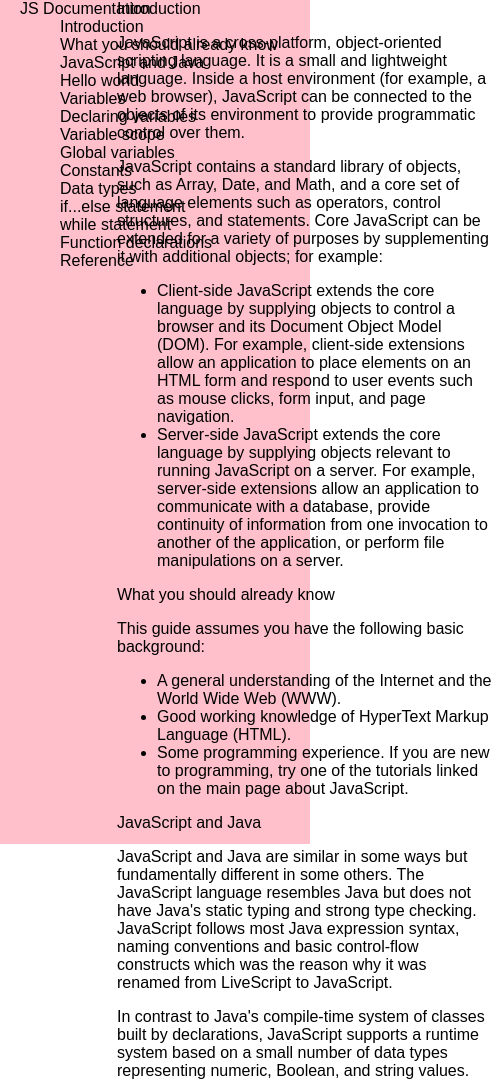
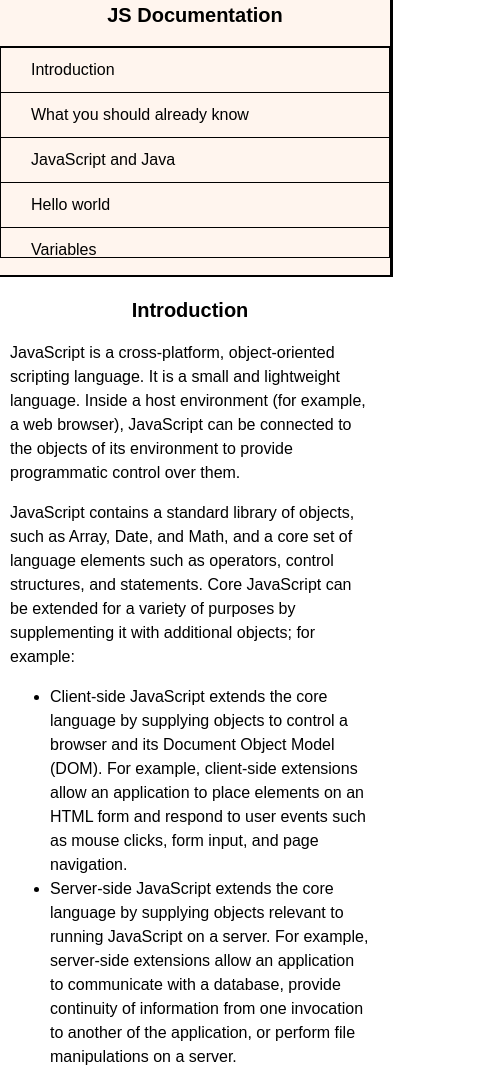
Before and after one commit to Stacy-Riley/fcc-technical-documentation-page, a plain HTML site: page index.html in a window 390 px wide. Shown: the top 1079 px of the page, 491 px wide, since content can reach past the window. Drawn offline with Linux system fonts and the light colour scheme.

Commit message:
Final style for project

```diff
--- a/css/main.css
+++ b/css/main.css
@@ -1,52 +1,116 @@
-body {
+html, body {
 	min-width: 290px;
-}
-
-/*Navbar*/
-
-.navbar-container {
-	position: relative;
-	max-width: 25%;
-	background-color: red;
-}
-header h1 {
-	font-size: 20px;
-	text-align: center;
+	line-height: 1.5;
 }
 
 #navbar {
+	border-right: solid;
+	margin: 0;
 	position: fixed;
 	min-width: 290px;
 	top: 0px;
 	left: 0px;
-	background-color: pink;
-	padding-left: 20px;
-	width: 33%;
-	/*makes whole left side fill to bottom- infinite*/
+	background-color: #FFF5EE;
+/*makes whole left side fill to bottom- infinite*/
 	height: 100%;
-	/* z-index: Bottom placement to make links work*/
-	z-index: 1;
+	width: 300px;
 }
 
-/*To remove bullets and padding*/
-nav ul {
-	list-style-type: none;
+header {
+	font-size: 20px;
+	text-align: center;
 	margin: 0;
-	padding: 0 0 50px 20px;
-	height: 400px;
+	font-weight: bold;
+
 }
 
+#main-doc h1 {
+	text-align: left;
+	margin: 0;
+}
+
+nav ul {
+	height: 88%;
+	padding: 0;
+/*makes scroll bar in menu list*/
+	overflow-y: auto;
+	overflow-x: hidden;
+}
+
+#navbar li {
+	list-style: none;
+	position: relative;
+	border-top: 1px solid;
+	width: 100%;
+}
+
+#navbar a {
+	display: block;
 /*To remove lines under links*/
-nav ul li a {
 	text-decoration: none;
 	color: black;
-	padding: 0 0 50px 20px;
+	padding: 10px 30px;
+	margin: 0;
+/*Turns mouse arrow pointer into hand*/
+	cursor: pointer;
 }
 
 #main-doc {
 	position: absolute;
+	margin-left: 310px;
+	padding: 20px;
+	margin-bottom: 100px;
+}
+
+#main-doc section {
+	padding-top: 5px;
+}
+
+code {
+	background-color: #DCDCDC;
+/*Extends the background color to full width of page*/
+	display: block;
 	text-align: left;
-	/*z-index: Top Placement */
-	z-index: 2;
-	margin-left: 30%;
+	position: relative;
+	min-width: 233px;
+	line-height: 2;
 }
+
+@media only screen and (max-width: 815px)
+{
+  /* For mobile phones: */
+  	#navbar ul {
+ 		border: 1px solid;
+    	height: 210px;
+  	}
+
+	#navbar {
+		position: absolute;
+		top: 0;
+		padding: 0;
+		margin: 0;
+		width: 100%;
+		max-height: 275px;
+		z-index: 1;
+		border-bottom: 2px solid;
+	}
+
+	#main-doc {
+		position: relative;
+		margin-left: 0;
+		margin-top: 270px;
+	}
+}
+
+@media only screen and (max-width: 400px)
+{
+  	#main-doc {
+    	margin-left: -10px;
+	}
+
+	code {
+		margin-left: -20px;
+		width: 100%;
+		min-width: 233px;
+	}
+}
```
